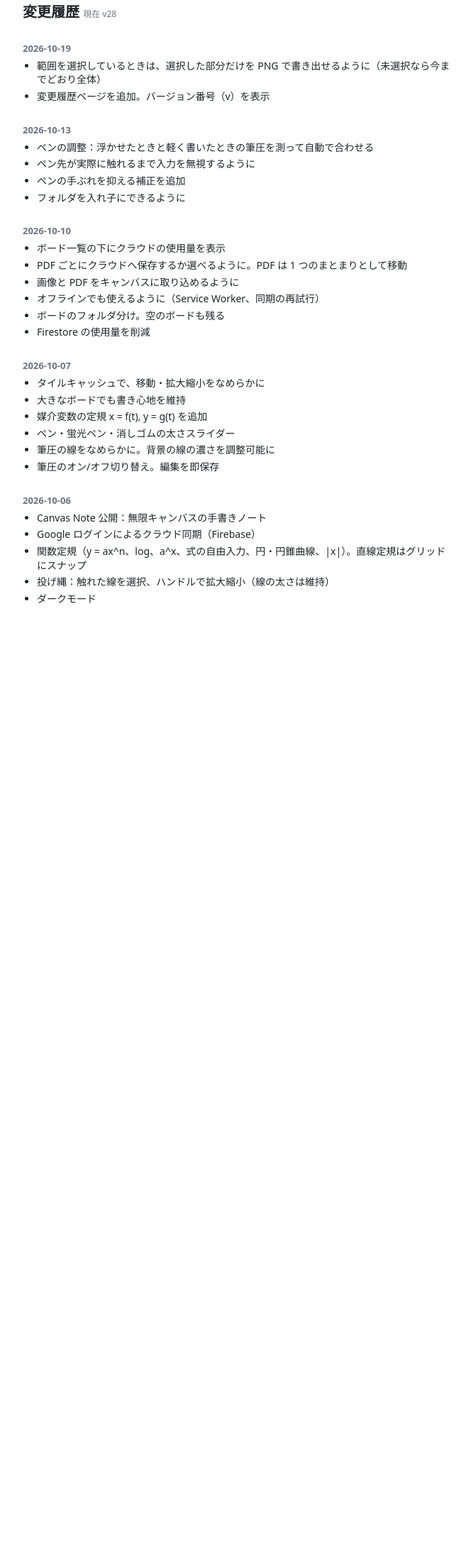
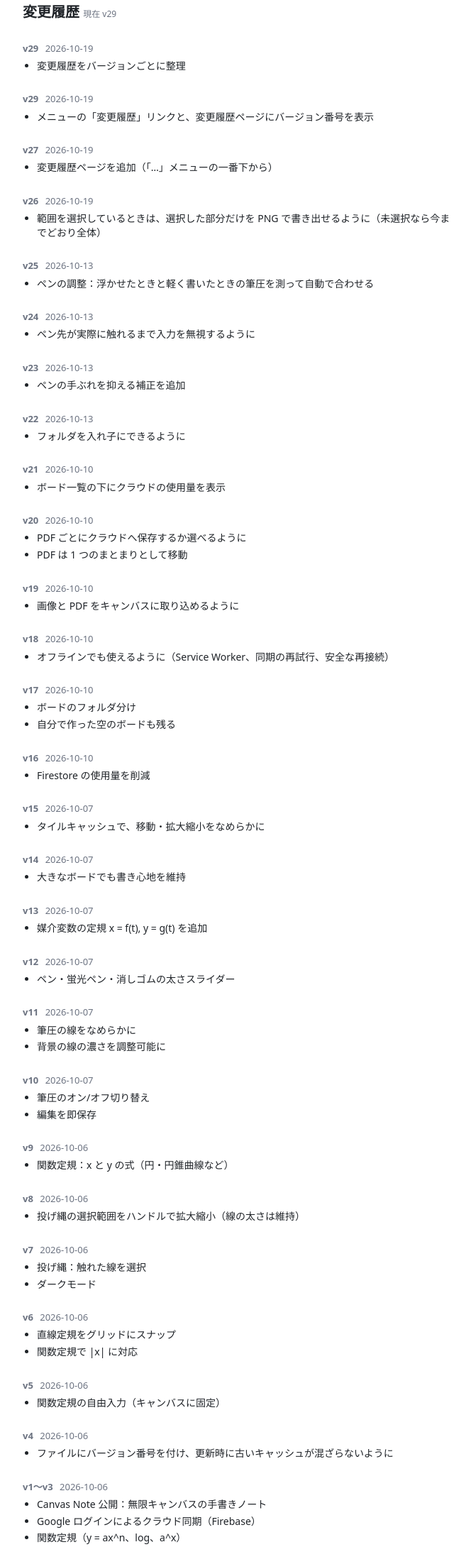
Before and after one commit to yuuyuu-6250/canvas-note, a plain HTML site: page changelog.html in a window 1280 px wide. Shown: the part 57-2237 px from the top of the page at 71% size, without its empty margins (304-968 px from the left). Before the commit the page ends 954 px from the top, so only its background shows below. Drawn offline with Linux system fonts and the light colour scheme.

Commit message:
Organize the changelog by version
Co-Authored-By: Claude Sonnet 5.5 <noreply@anthropic.com>

```diff
--- a/changelog.html
+++ b/changelog.html
@@ -12,7 +12,7 @@
   } catch (e) {}
 </script>
 <link rel="icon" href="icon.svg" type="image/svg+xml">
-<link rel="stylesheet" href="style.css?v=28">
+<link rel="stylesheet" href="style.css?v=29">
 <style>
   html, body { height: auto; overflow: auto; -webkit-user-select: text; user-select: text; }
   main { max-width: 640px; margin: 0 auto; padding: calc(24px + var(--safe-t)) 16px calc(40px + var(--safe-b)); }
@@ -21,55 +21,157 @@
   h2 { font-size: 13px; color: var(--muted); margin: 28px 0 6px; font-weight: 600; }
   ul { margin: 0; padding-left: 20px; }
   li { margin: 4px 0; }
+  h2 span { font-weight: 400; margin-left: 6px; }
 </style>
 </head>
 <body>
 <main>
   <a class="back" href="./">← ノートに戻る</a>
-  <h1>変更履歴 <small style="font-size:12px;color:var(--muted);font-weight:400">現在 v28</small></h1>
+  <h1>変更履歴 <small style="font-size:12px;color:var(--muted);font-weight:400">現在 v29</small></h1>
 
-  <h2>2026-10-19</h2>
+  <h2>v29 <span>2026-10-19</span></h2>
+  <ul>
+    <li>変更履歴をバージョンごとに整理</li>
+  </ul>
+
+  <h2>v29 <span>2026-10-19</span></h2>
+  <ul>
+    <li>メニューの「変更履歴」リンクと、変更履歴ページにバージョン番号を表示</li>
+  </ul>
+
+  <h2>v27 <span>2026-10-19</span></h2>
+  <ul>
+    <li>変更履歴ページを追加（「…」メニューの一番下から）</li>
+  </ul>
+
+  <h2>v26 <span>2026-10-19</span></h2>
   <ul>
     <li>範囲を選択しているときは、選択した部分だけを PNG で書き出せるように（未選択なら今までどおり全体）</li>
-    <li>変更履歴ページを追加。バージョン番号（v）を表示</li>
   </ul>
 
-  <h2>2026-10-13</h2>
+  <h2>v25 <span>2026-10-13</span></h2>
   <ul>
     <li>ペンの調整：浮かせたときと軽く書いたときの筆圧を測って自動で合わせる</li>
+  </ul>
+
+  <h2>v24 <span>2026-10-13</span></h2>
+  <ul>
     <li>ペン先が実際に触れるまで入力を無視するように</li>
+  </ul>
+
+  <h2>v23 <span>2026-10-13</span></h2>
+  <ul>
     <li>ペンの手ぶれを抑える補正を追加</li>
+  </ul>
+
+  <h2>v22 <span>2026-10-13</span></h2>
+  <ul>
     <li>フォルダを入れ子にできるように</li>
   </ul>
 
-  <h2>2026-10-10</h2>
+  <h2>v21 <span>2026-10-10</span></h2>
   <ul>
     <li>ボード一覧の下にクラウドの使用量を表示</li>
-    <li>PDF ごとにクラウドへ保存するか選べるように。PDF は 1 つのまとまりとして移動</li>
+  </ul>
+
+  <h2>v20 <span>2026-10-10</span></h2>
+  <ul>
+    <li>PDF ごとにクラウドへ保存するか選べるように</li>
+    <li>PDF は 1 つのまとまりとして移動</li>
+  </ul>
+
+  <h2>v19 <span>2026-10-10</span></h2>
+  <ul>
     <li>画像と PDF をキャンバスに取り込めるように</li>
-    <li>オフラインでも使えるように（Service Worker、同期の再試行）</li>
-    <li>ボードのフォルダ分け。空のボードも残る</li>
+  </ul>
+
+  <h2>v18 <span>2026-10-10</span></h2>
+  <ul>
+    <li>オフラインでも使えるように（Service Worker、同期の再試行、安全な再接続）</li>
+  </ul>
+
+  <h2>v17 <span>2026-10-10</span></h2>
+  <ul>
+    <li>ボードのフォルダ分け</li>
+    <li>自分で作った空のボードも残る</li>
+  </ul>
+
+  <h2>v16 <span>2026-10-10</span></h2>
+  <ul>
     <li>Firestore の使用量を削減</li>
   </ul>
 
-  <h2>2026-10-07</h2>
+  <h2>v15 <span>2026-10-07</span></h2>
   <ul>
     <li>タイルキャッシュで、移動・拡大縮小をなめらかに</li>
-    <li>大きなボードでも書き心地を維持</li>
-    <li>媒介変数の定規 x = f(t), y = g(t) を追加</li>
-    <li>ペン・蛍光ペン・消しゴムの太さスライダー</li>
-    <li>筆圧の線をなめらかに。背景の線の濃さを調整可能に</li>
-    <li>筆圧のオン/オフ切り替え。編集を即保存</li>
   </ul>
 
-  <h2>2026-10-06</h2>
+  <h2>v14 <span>2026-10-07</span></h2>
+  <ul>
+    <li>大きなボードでも書き心地を維持</li>
+  </ul>
+
+  <h2>v13 <span>2026-10-07</span></h2>
+  <ul>
+    <li>媒介変数の定規 x = f(t), y = g(t) を追加</li>
+  </ul>
+
+  <h2>v12 <span>2026-10-07</span></h2>
+  <ul>
+    <li>ペン・蛍光ペン・消しゴムの太さスライダー</li>
+  </ul>
+
+  <h2>v11 <span>2026-10-07</span></h2>
+  <ul>
+    <li>筆圧の線をなめらかに</li>
+    <li>背景の線の濃さを調整可能に</li>
+  </ul>
+
+  <h2>v10 <span>2026-10-07</span></h2>
+  <ul>
+    <li>筆圧のオン/オフ切り替え</li>
+    <li>編集を即保存</li>
+  </ul>
+
+  <h2>v9 <span>2026-10-06</span></h2>
+  <ul>
+    <li>関数定規：x と y の式（円・円錐曲線など）</li>
+  </ul>
+
+  <h2>v8 <span>2026-10-06</span></h2>
+  <ul>
+    <li>投げ縄の選択範囲をハンドルで拡大縮小（線の太さは維持）</li>
+  </ul>
+
+  <h2>v7 <span>2026-10-06</span></h2>
+  <ul>
+    <li>投げ縄：触れた線を選択</li>
+    <li>ダークモード</li>
+  </ul>
+
+  <h2>v6 <span>2026-10-06</span></h2>
+  <ul>
+    <li>直線定規をグリッドにスナップ</li>
+    <li>関数定規で |x| に対応</li>
+  </ul>
+
+  <h2>v5 <span>2026-10-06</span></h2>
+  <ul>
+    <li>関数定規の自由入力（キャンバスに固定）</li>
+  </ul>
+
+  <h2>v4 <span>2026-10-06</span></h2>
+  <ul>
+    <li>ファイルにバージョン番号を付け、更新時に古いキャッシュが混ざらないように</li>
+  </ul>
+
+  <h2>v1〜v3 <span>2026-10-06</span></h2>
   <ul>
     <li>Canvas Note 公開：無限キャンバスの手書きノート</li>
     <li>Google ログインによるクラウド同期（Firebase）</li>
-    <li>関数定規（y = ax^n、log、a^x、式の自由入力、円・円錐曲線、|x|）。直線定規はグリッドにスナップ</li>
-    <li>投げ縄：触れた線を選択、ハンドルで拡大縮小（線の太さは維持）</li>
-    <li>ダークモード</li>
+    <li>関数定規（y = ax^n、log、a^x）</li>
   </ul>
+
 </main>
 </body>
 </html>
```
Also changed, not shown: index.html (+5 -5 lines).
